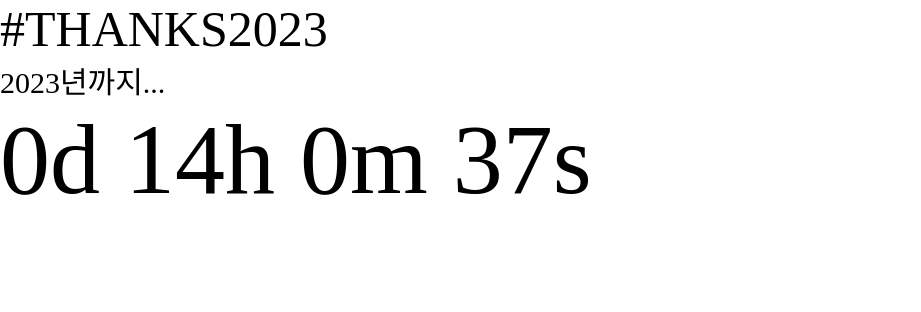
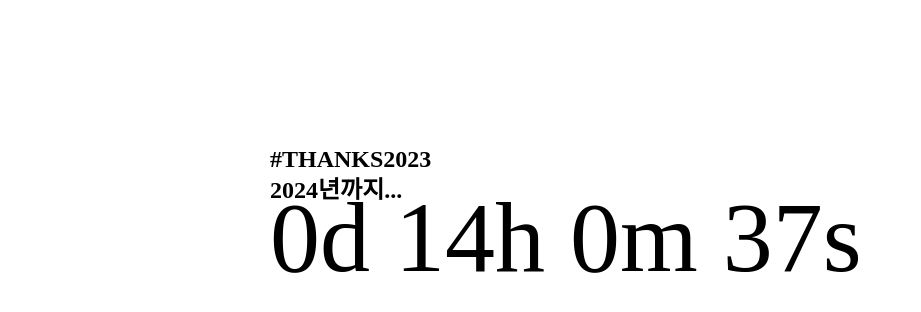
Before and after one commit to sujeb2/thanks2023, a plain HTML site: page index.html in a window 1280 px wide. Shown: the whole page, without its empty margins (0-921 px from the left). Drawn offline with Linux system fonts and the light colour scheme; a web font is replaced by a local one.

Commit message:
reverted to old branch

```diff
--- a/index.html
+++ b/index.html
@@ -9,13 +9,11 @@
 
     <body>
        <div class="wrapper">
-            <h2 style="    font-size: 50px;
-                           font-weight: 500;">
+            <h2 style="position:fixed;left: 270px; top:146px">
                 #THANKS2023
             </h2>
-            <h3 style="    font-size: 30px;
-            font-weight: 250;">2023년까지...</h3>
-            <h1 class="time">00:00:00</h1>
+            <h2 style="position:fixed;left: 270px; top:170px;">2024년까지...</h2>
+            <h1 class="time" style="position: fixed;left:270px; top: 180px;">00:00:00</h1>
             <script src="src/time.js"></script>
        </div>
     </body>
```
